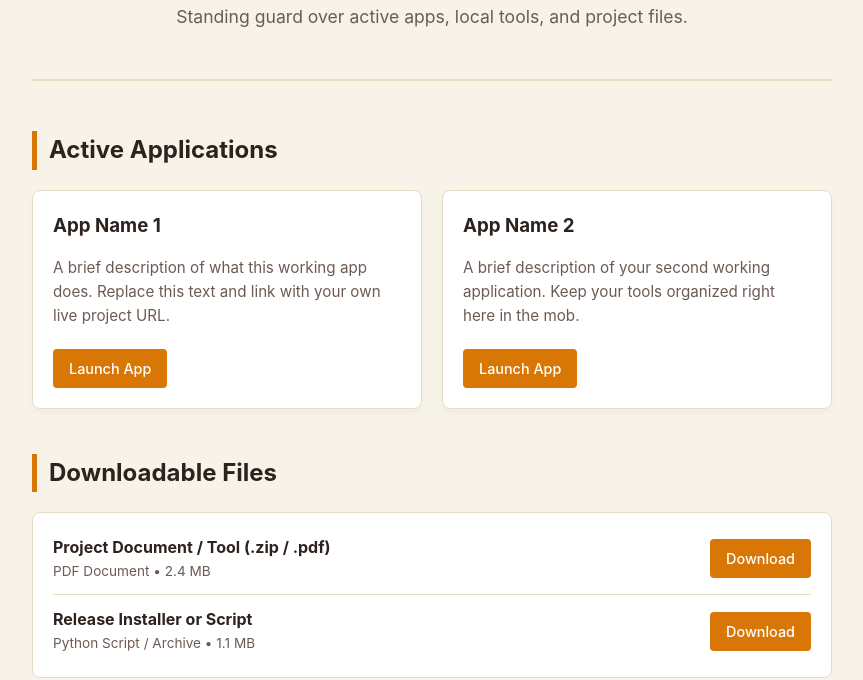
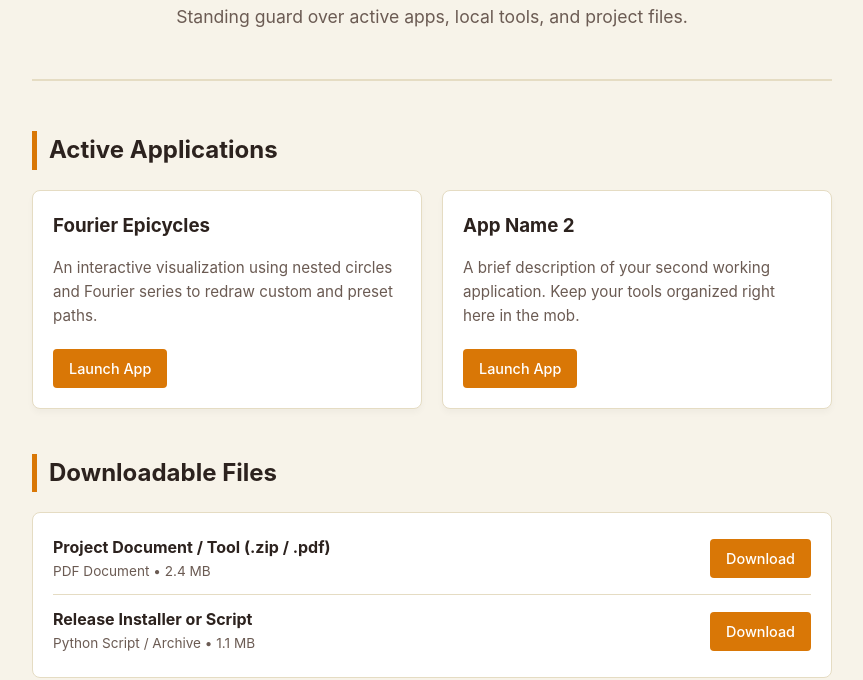
Before and after one commit to dahjordaan-sketch/meerkat, a plain HTML site: page index.html in a window 1280 px wide. Shown: the part 145-825 px from the top of the page, without its empty margins (208-1071 px from the left). Drawn offline with Linux system fonts and the light colour scheme.

Commit message:
Update app details for Fourier Epicycles

```diff
--- a/index.html
+++ b/index.html
@@ -155,9 +155,9 @@
             <h2>Active Applications</h2>
             <div class="grid">
                 <div class="card">
-                    <h3>App Name 1</h3>
-                    <p>A brief description of what this working app does. Replace this text and link with your own live project URL.</p>
-                    <a href="#" class="btn" target="_blank">Launch App</a>
+                    <h3>Fourier Epicycles</h3>
+                    <p>An interactive visualization using nested circles and Fourier series to redraw custom and preset paths.</p>
+                    <a href="https://fourier-diagrams.vercel.app/" class="btn" target="_blank">Launch App</a>
                 </div>
                 <div class="card">
                     <h3>App Name 2</h3>
```
